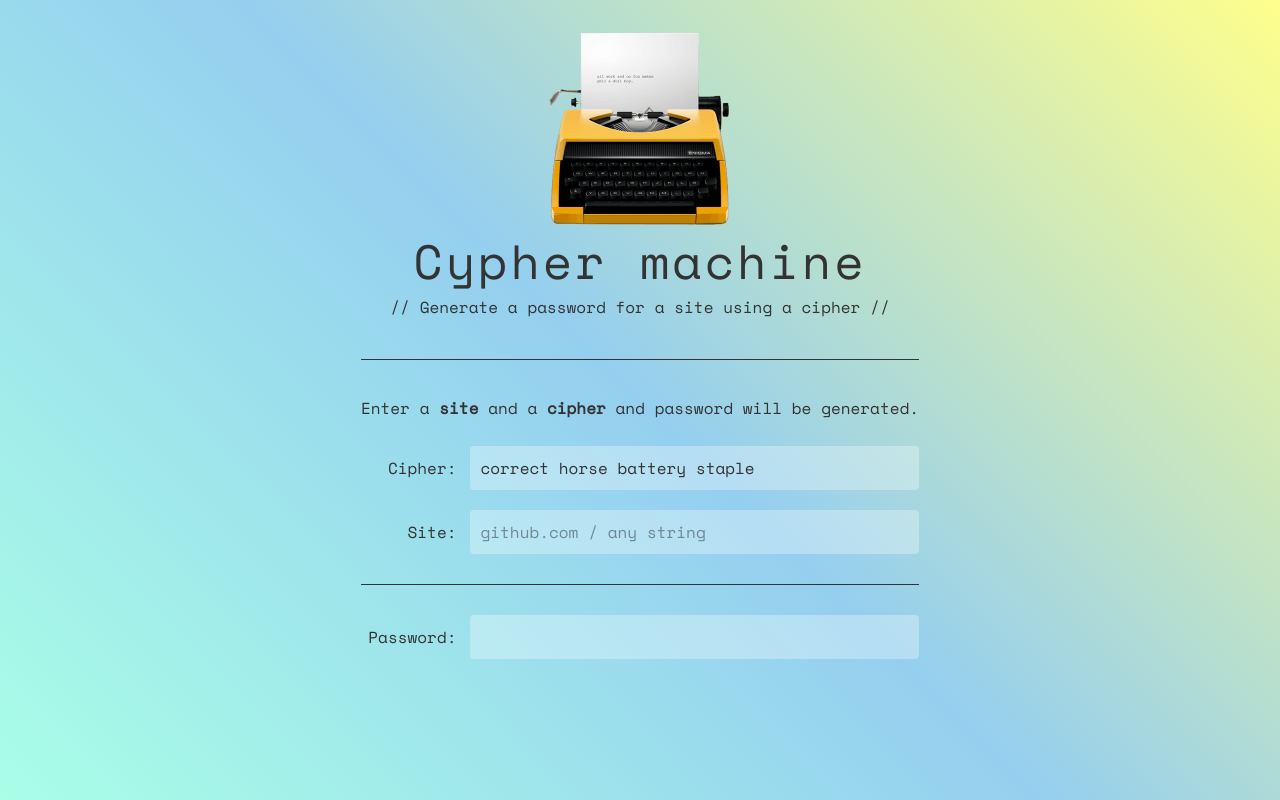
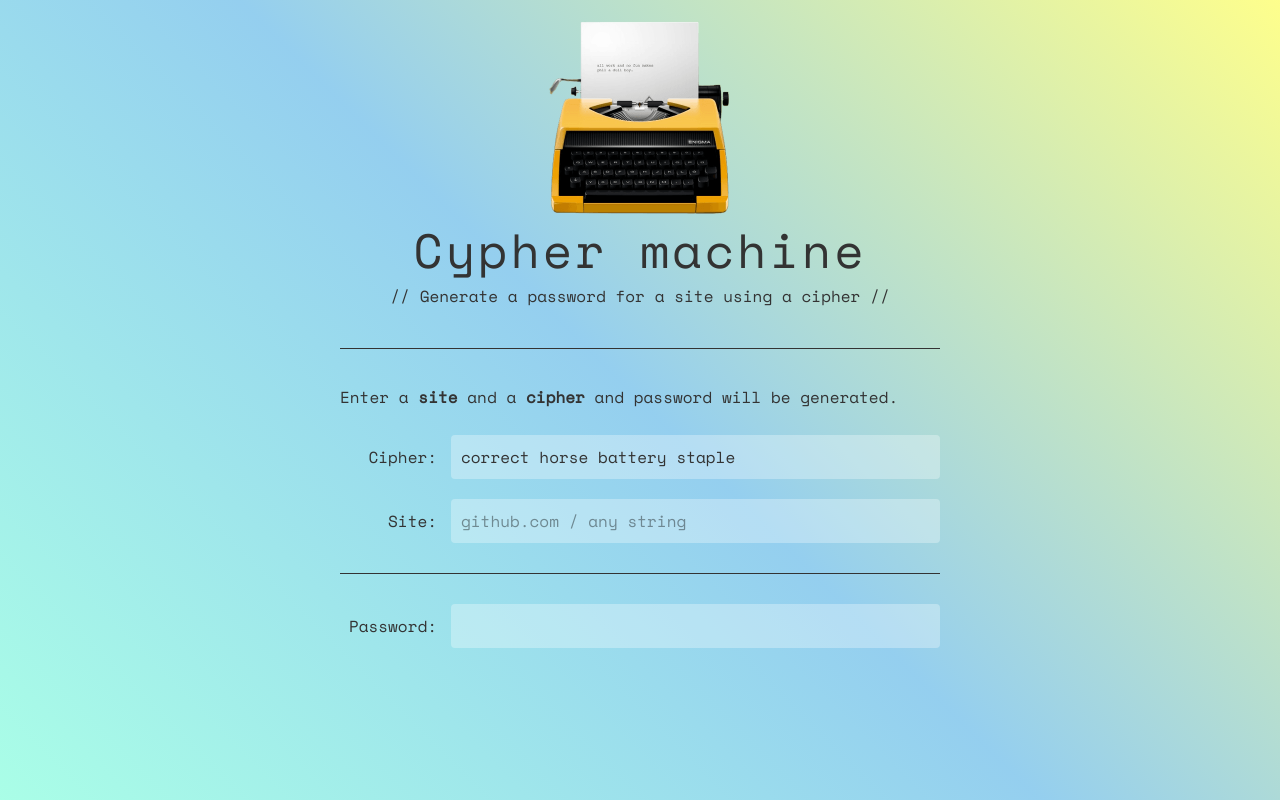
Before and after one commit to dimanech/cypher, a website with bundled scripts: page index.html in a window 1280 px wide. Built offline with nearby package versions, Linux system fonts and the light colour scheme.

Commit message:
UP: styles

```diff
--- a/static/css/main.css
+++ b/static/css/main.css
@@ -34,11 +34,6 @@ body {
     color: #333;
     margin: 0;
     padding: 20px;
-    display: flex;
-    flex-direction: column;
-    align-content: center;
-    justify-content: center;
-    min-height: calc(100% - 40px);
     transition: 1s;
     transition-property: --color1, --color2, --color3;
 }
@@ -100,7 +95,7 @@ input::placeholder {
 }
 
 .header img {
-    margin-top: -100px;
+    margin-top: -20px;
     max-width: 100%;
     height: auto;
 }
```
